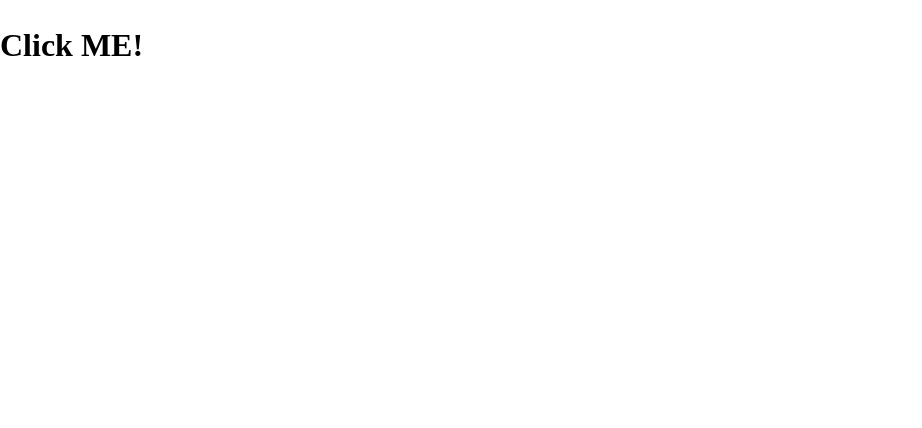
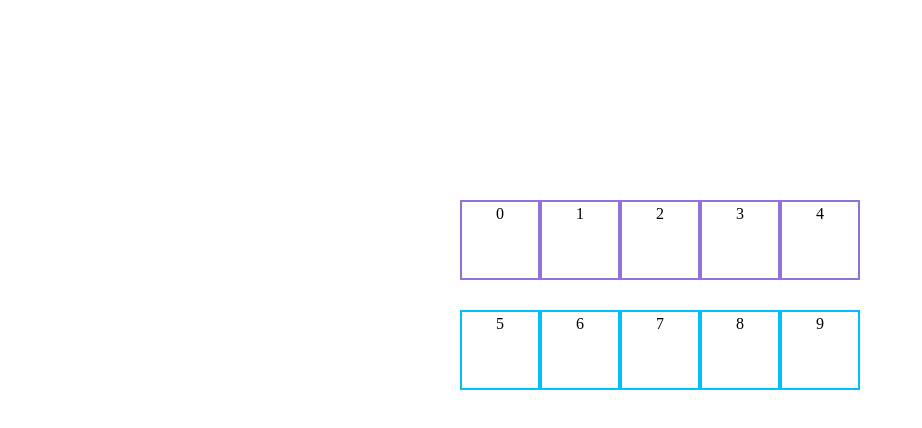
Before and after one commit to ababup1192/react-template, a React app: page / in a window 1280 px wide. Shown: the top 428 px of the page, without its empty margins (0-922 px from the left). Built offline with nearby package versions, Linux system fonts and the light colour scheme; the HTML template or start-up script is replaced by a standard one.

Commit message:
Update React example

```diff
--- a/src/script/components/App.tsx
+++ b/src/script/components/App.tsx
@@ -1,27 +1,64 @@
 import * as React from "react";
 import * as ReactDOM from "react-dom";
+import { List } from "immutable";
 
 interface IAppProps {
-    message: string;
+    upperList: List<number>;
+    lowerList: List<number>;
 }
 
 interface IAppState {
-    clicked: boolean;
+    upperList: List<number>;
+    lowerList: List<number>;
 }
 
 export default class App extends React.Component<IAppProps, IAppState> {
     constructor(props) {
         super(props);
-        this.state = { clicked: false };
+        this.state = props;
     }
 
-    handledClick(e) {
-        this.setState({ clicked: !this.state.clicked });
+    handledClickUpper(e, key: number) {
+        // 状態(List)の変更
+        const upperList = this.state.upperList.filterNot((l) => l == key).toList();
+        const lowerList = this.state.lowerList.push(key);
+
+        this.setState({ upperList: upperList, lowerList: lowerList });
+    }
+
+    handledClickLower(e, key: number) {
+        // 状態(List)の変更
+        const upperList = this.state.upperList.push(key);
+        const lowerList = this.state.lowerList.filterNot((l) => l == key).toList();
+
+        this.setState({ upperList: upperList, lowerList: lowerList });
     }
 
     render() {
-        const message = this.state.clicked ? this.props.message : "Click ME!";
+        // Listの生成
+        const upperList = <ul className="upperList">
+            {this.state.upperList.map((l) =>
+                <li
+                    key={l}
+                    onClick={(e) => this.handledClickUpper(e, l)}>
+                    {l}
+                </li>)
+            }
+        </ul>;
 
-        return <h1 onClick={(e) => this.handledClick(e)}>{message}</h1>;
+        const lowerList = <ul className="lowerList">
+            {this.state.lowerList.map((l) =>
+                <li
+                    key={l}
+                    onClick={(e) => this.handledClickLower(e, l)}>
+                    {l}
+                </li>)
+            }
+        </ul>;
+
+        return <div className="listContainer">
+            {upperList}
+            {lowerList}
+        </div>;
     }
 }
--- a/src/script/index.tsx
+++ b/src/script/index.tsx
@@ -3,10 +3,15 @@ import "../style/main.css";
 
 import * as React from "react";
 import * as ReactDOM from "react-dom";
+import { List } from "immutable";
 
 // import main typescript
 import App from "./components/App";
 
-const appNode = document.getElementById("content");
+// keyが属性, valueが値としてpropsになる。
+const lists = {
+    upperList: List.of(0, 1, 2, 3, 4),
+    lowerList: List.of(5, 6, 7, 8, 9)
+};
 
-ReactDOM.render(<App message="Hyahhhaaaaaaa!!" />, appNode);
+ReactDOM.render(<App {...lists} />, document.getElementById("content"));
--- a/src/style/main.css
+++ b/src/style/main.css
@@ -1 +1,36 @@
 @import url(~sanitize.css/sanitize.css);
+.listContainer {
+    display: flex;
+    flex-direction: column;
+    margin-top: 200px;
+    text-align: center;
+}
+
+.upperList {
+    margin: auto;
+    display: flex;
+    flex-direction: row;
+    list-style: none;
+}
+
+.lowerList {
+    margin: auto;
+    margin-top: 30px;
+    display: flex;
+    flex-direction: row;
+    list-style: none;
+}
+
+.upperList li {
+    width: 80px;
+    height: 80px;
+    border: 2px solid mediumpurple;
+    cursor: pointer;
+}
+
+.lowerList li {
+    width: 80px;
+    height: 80px;
+    border: 2px solid deepskyblue;
+    cursor: pointer;
+}
```
